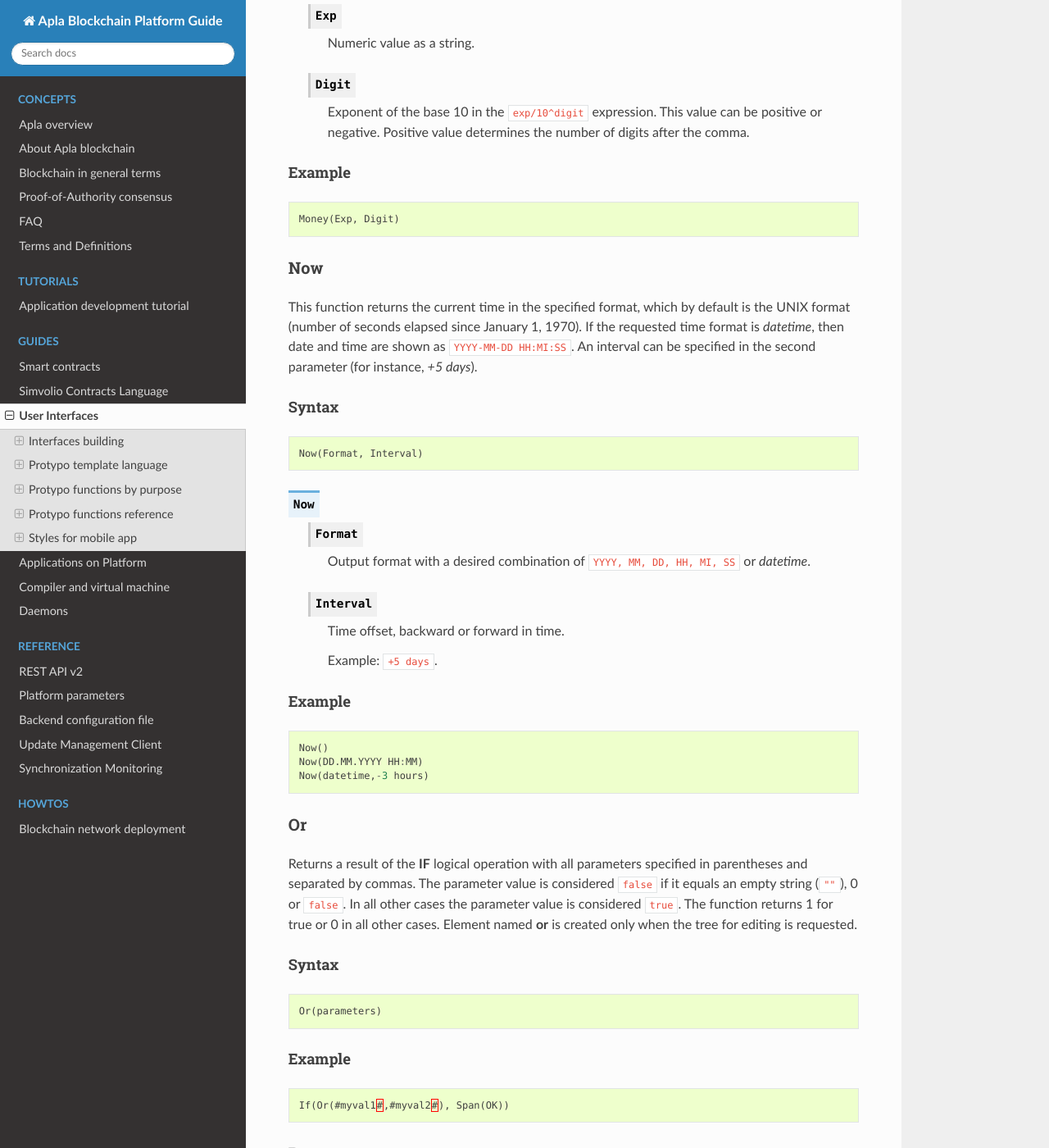
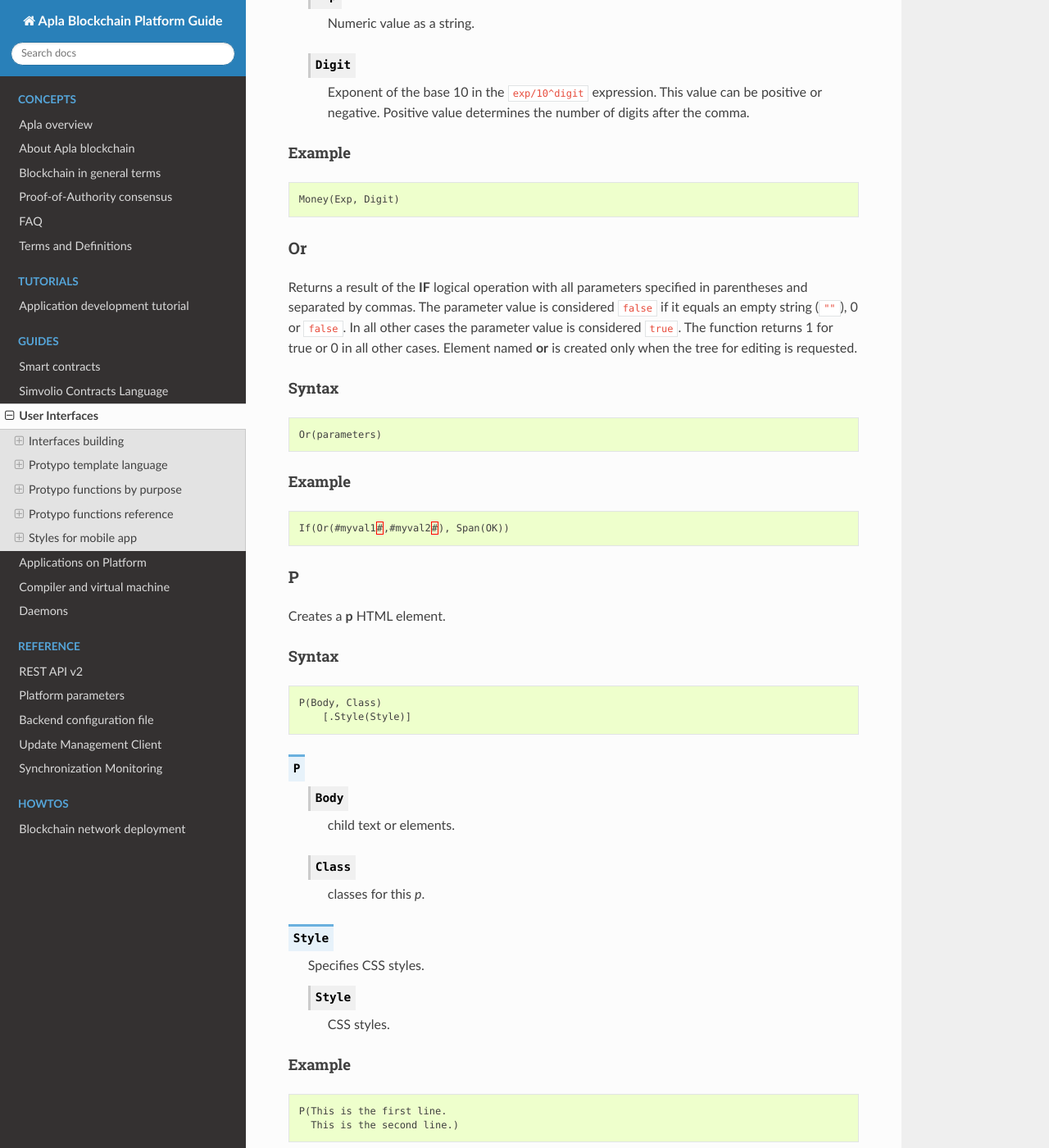
Before and after one commit to AplaProject/apla-docs-en, a Sphinx documentation site: the page built from source/topics/templates2.rst, in a window 1280 px wide and 1400 px high, scrolled down 41323 px. Shown: the whole window at 82% size. Built offline with Sphinx 7.4.7 and the Read the Docs theme 2.0.0, drawn with Linux system fonts in a browser that asks for light colours.

Commit message:
Remove Now() from protypo

```diff
--- a/source/topics/templates2.rst
+++ b/source/topics/templates2.rst
@@ -219,9 +219,7 @@
     - :ref:`protypo-Calculate`
     - :ref:`protypo-CmpTime`
     - :ref:`protypo-DateTime`
-    - :ref:`protypo-Now`
     - :ref:`protypo-Money`
-
 
 
 Displaying data
@@ -2166,44 +2164,6 @@
 .. code:: js
 
     Money(Exp, Digit)
-
-
-.. _protypo-Now:
-
-Now
----
-
-This function returns the current time in the specified format, which by default is the UNIX format (number of seconds elapsed since January 1, 1970). If the requested time format is *datetime*, then date and time are shown as ``YYYY-MM-DD HH:MI:SS``. An interval can be specified in the second parameter (for instance, *+5 days*).
-
-
-Syntax
-""""""
-
-.. code-block:: text
-
-    Now(Format, Interval)
-
-.. describe:: Now
-
-    .. describe:: Format
-
-        Output format with a desired combination of ``YYYY, MM, DD, HH, MI, SS`` or *datetime*.
-
-    .. describe:: Interval
-
-        Time offset, backward or forward in time.
-
-        Example: ``+5 days``.
-
-
-Example
-"""""""
-
-.. code:: js
-
-    Now()
-    Now(DD.MM.YYYY HH:MM)
-    Now(datetime,-3 hours)
 
 
 .. _protypo-Or:
```
